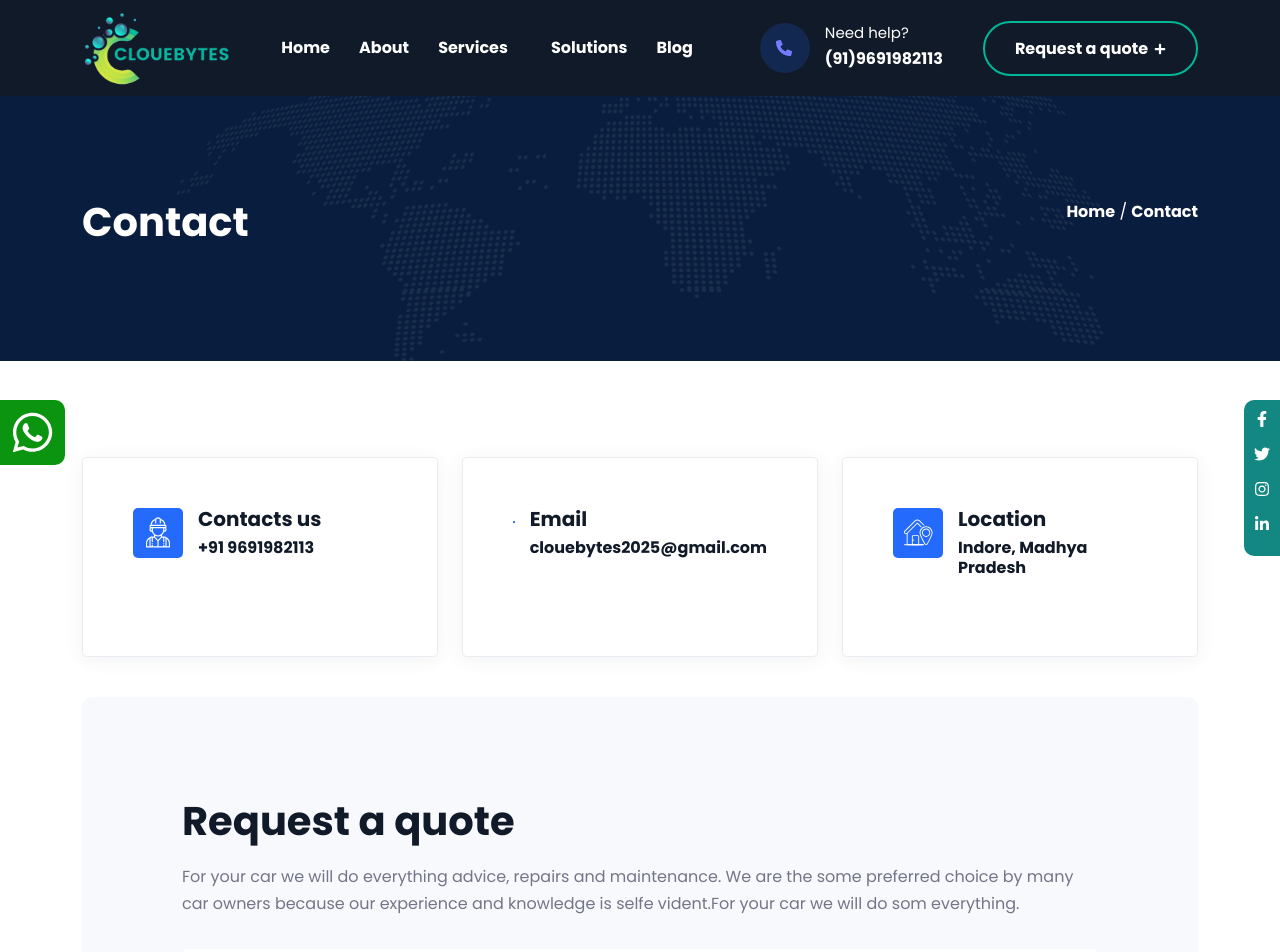
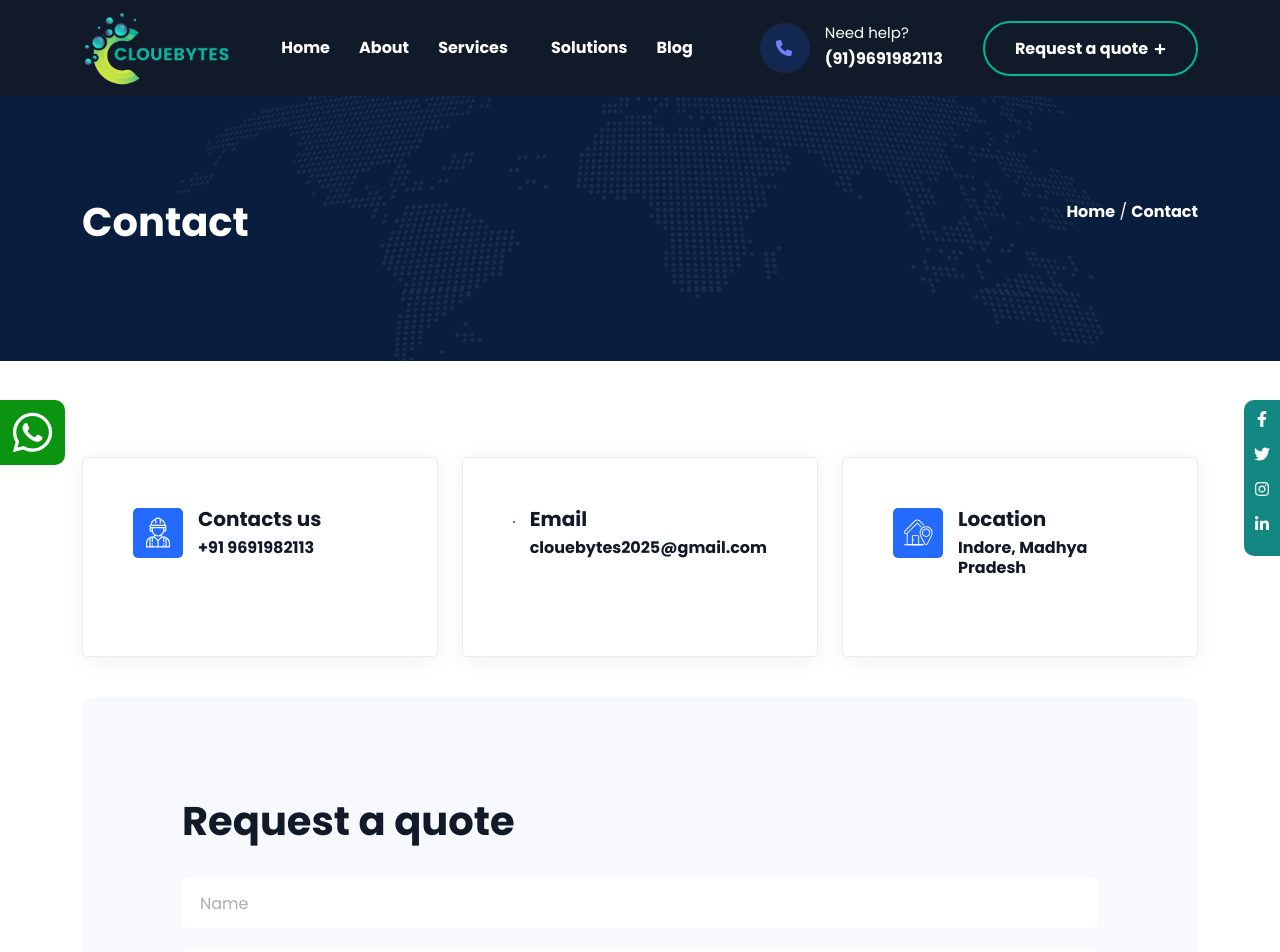
Before and after one commit to Rohit0035/clouebuteIT, a React (Create React App) app: page /contact in a window 1280 px wide. Shown: the top 952 px of the page. Built offline with nearby package versions, Linux system fonts and the light colour scheme.

Commit message:
new changes

```diff
--- a/src/components/ContactMain.js
+++ b/src/components/ContactMain.js
@@ -81,12 +81,7 @@ const ContactMain = () => {
           <div className='contact-page-inner bg-gray'>
             <div className='section-title mb-4 pb-2'>
               <h2 className='title'>Request a quote  </h2>
-              <p className='content mb-0'>
-                For your car we will do everything advice, repairs and
-                maintenance. We are the some preferred choice by many car owners
-                because our experience and knowledge is selfe vident.For your
-                car we will do som everything.
-              </p>
+
             </div>
             <form ref={form} onSubmit={sendEmail}>
               <div className='row'>
```
